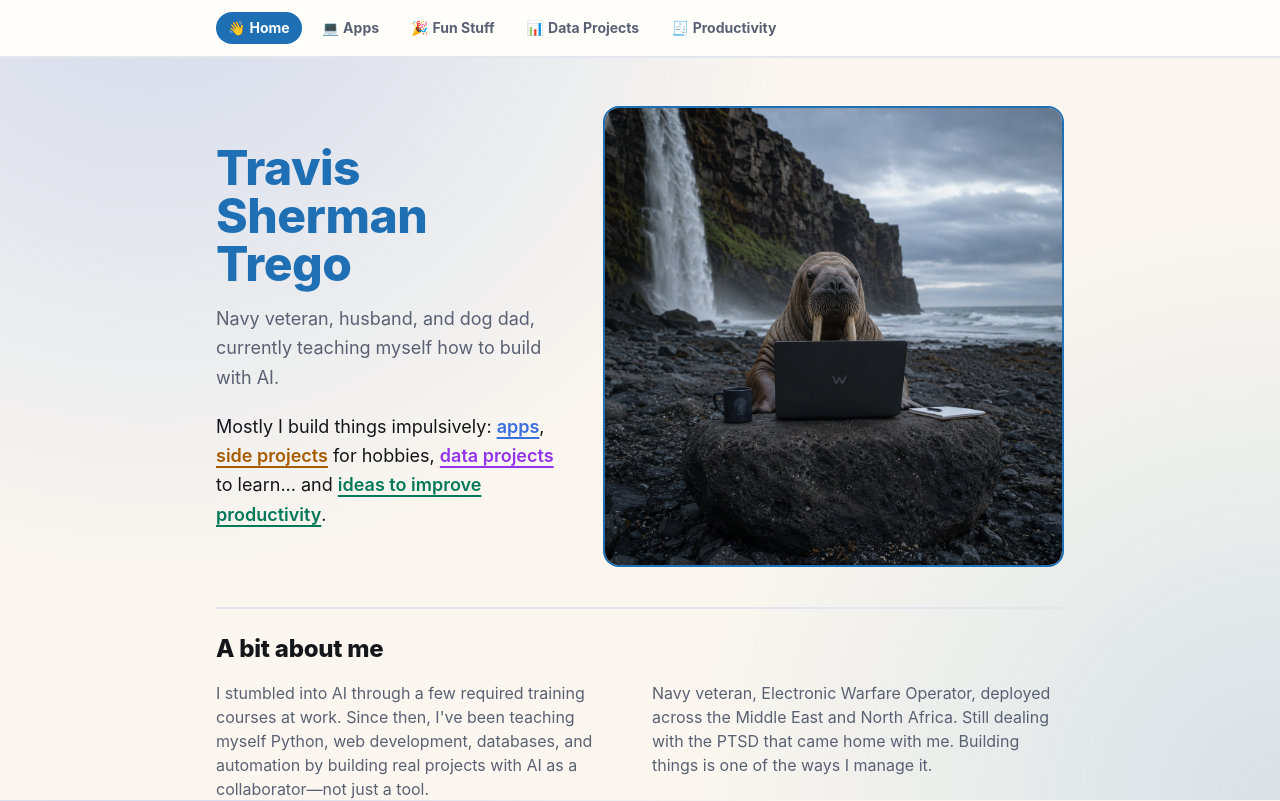
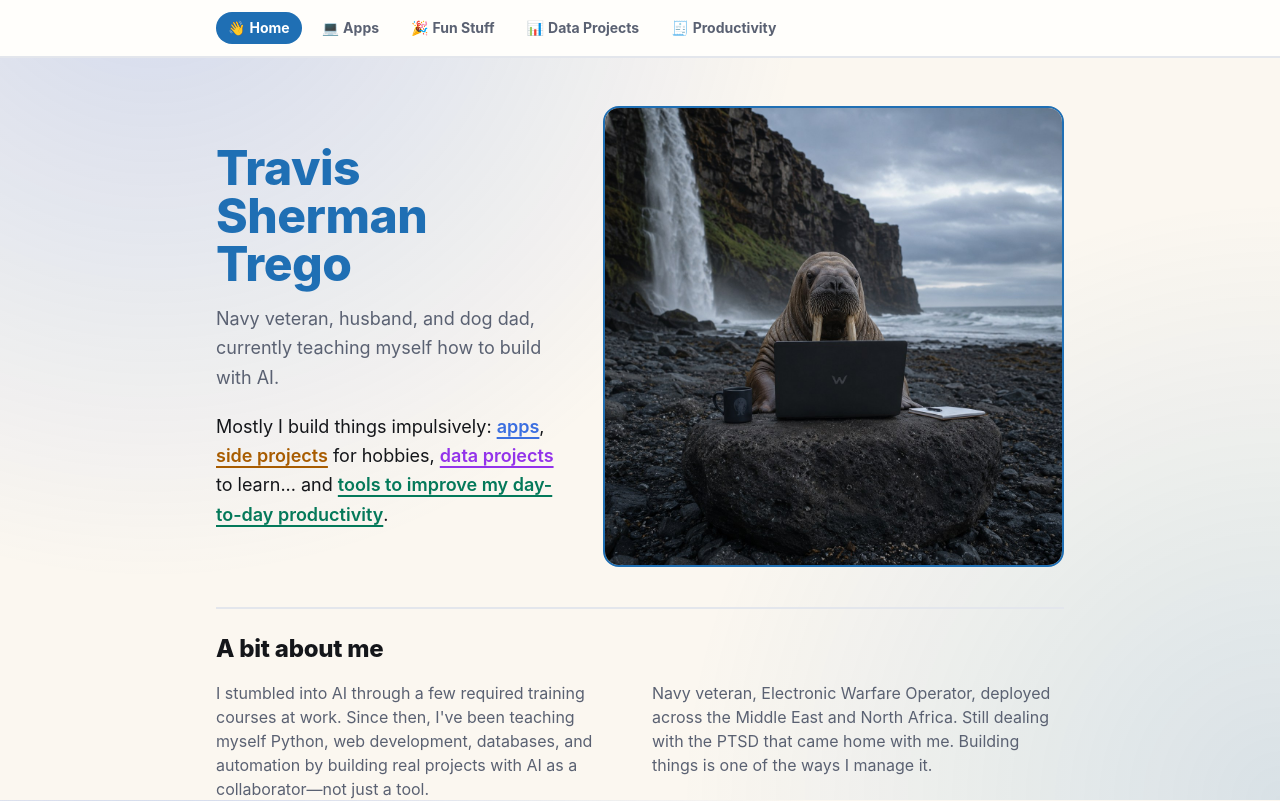
Before and after one commit to travtrego/portfolio-site, a Next.js app: page / in a window 1280 px wide. Shown: the top 801 px of the page. Built offline with nearby package versions, Linux system fonts and the light colour scheme.

Commit message:
Reword productivity link text

```diff
--- a/app/page.tsx
+++ b/app/page.tsx
@@ -29,7 +29,7 @@ export default function Home() {
             </Link>{" "}
             to learn... and{" "}
             <Link href="/productivity" className="font-semibold underline decoration-2 underline-offset-4" style={{ color: "var(--accent-productivity)" }}>
-              ideas to improve productivity
+              tools to improve my day-to-day productivity
             </Link>
             .
           </p>
```
